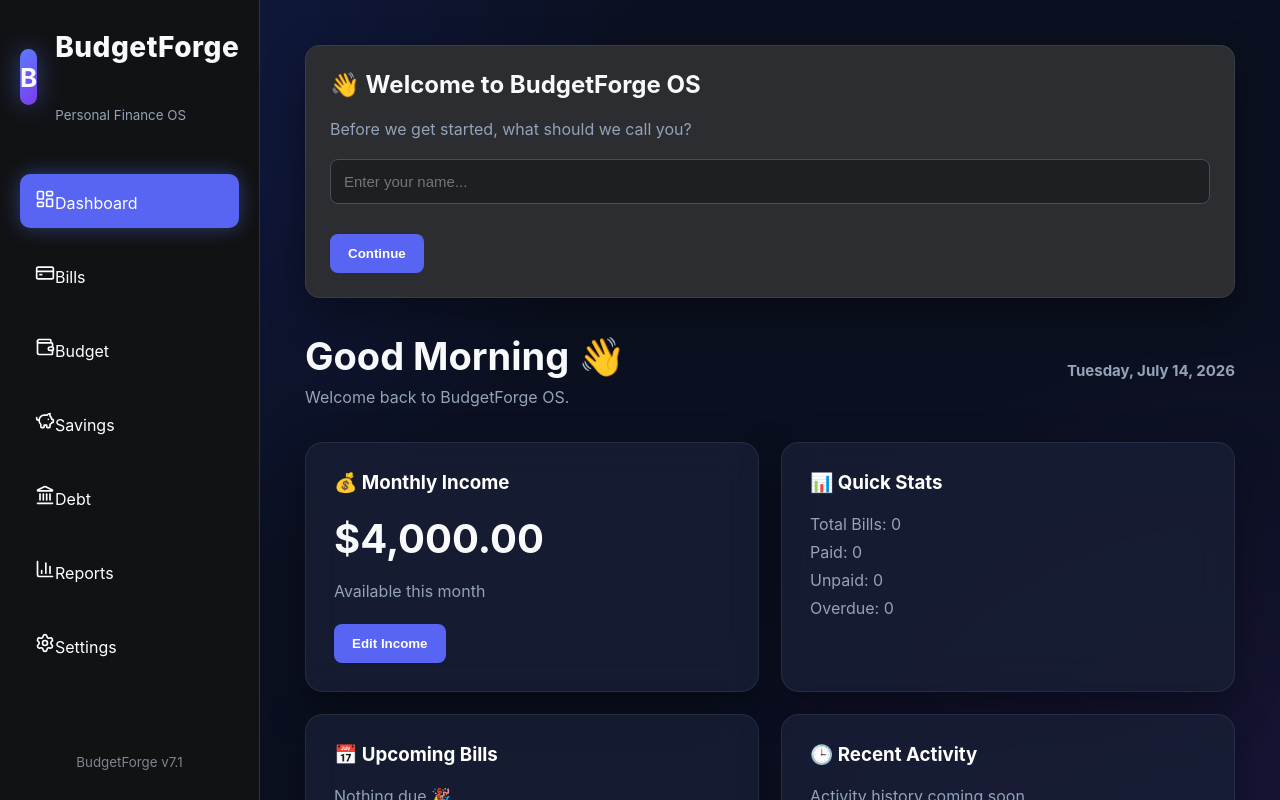
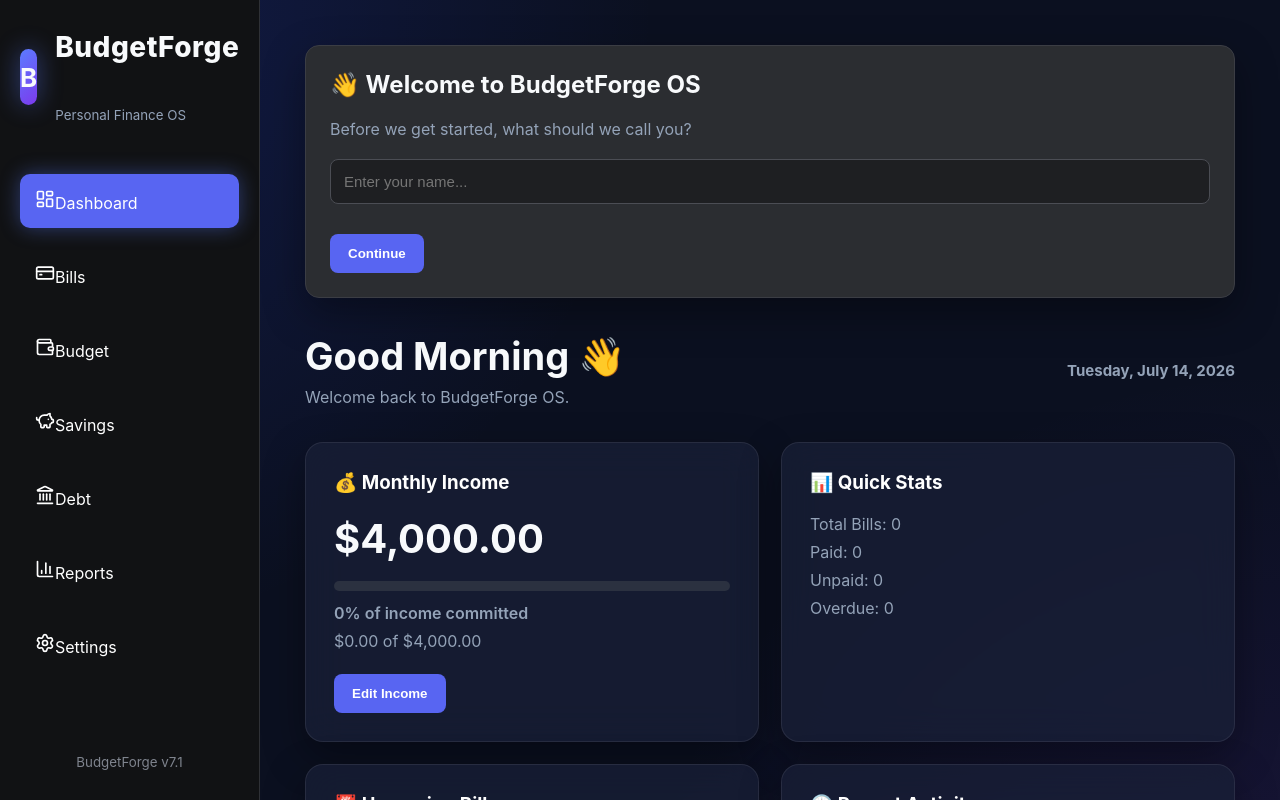
Before and after one commit to river-log/BudgetForge, a React (Vite) app: page / in a window 1280 px wide. Shown: the top 800 px of the page. Built offline with nearby package versions, Linux system fonts and the light colour scheme.

Commit message:
Version 14.2 - Added budget utilization widget and progress tracking

```diff
--- a/src/pages/DashboardPage.jsx
+++ b/src/pages/DashboardPage.jsx
@@ -74,10 +74,11 @@ function DashboardPage({
 
       <WidgetGrid>
         <IncomeWidget
-          income={monthlyIncome}
-          setIncome={setMonthlyIncome}
-          showToast={showToast}
-        />
+  income={monthlyIncome}
+  bills={bills}
+  setIncome={setMonthlyIncome}
+  showToast={showToast}
+/>
 
         <QuickStatsWidget bills={bills} />
 
--- a/src/widgets/IncomeWidget.jsx
+++ b/src/widgets/IncomeWidget.jsx
@@ -2,11 +2,32 @@ import { useState } from "react";
 
 function IncomeWidget({
   income,
+  bills,
   setIncome,
   showToast,
 }) {
   const [editing, setEditing] = useState(false);
   const [value, setValue] = useState(income);
+
+  const totalBills = bills.reduce(
+    (sum, bill) => sum + Number(bill.amount || 0),
+    0
+  );
+
+  const percentUsed =
+    income > 0
+      ? (totalBills / income) * 100
+      : 0;
+
+  const progressWidth = Math.min(percentUsed, 100);
+
+  let barColor = "#22c55e";
+
+  if (percentUsed >= 80) {
+    barColor = "#ef4444";
+  } else if (percentUsed >= 50) {
+    barColor = "#f59e0b";
+  }
 
   function saveIncome() {
     const newIncome = Number(value);
@@ -36,7 +57,56 @@ function IncomeWidget({
             })}
           </h1>
 
-          <p>Available this month</p>
+          <div
+            style={{
+              width: "100%",
+              height: "10px",
+              background: "#2b3140",
+              borderRadius: "999px",
+              overflow: "hidden",
+              marginTop: "18px",
+            }}
+          >
+            <div
+              style={{
+                width: `${progressWidth}%`,
+                height: "100%",
+                background: barColor,
+                transition: "all .3s ease",
+              }}
+            />
+          </div>
+
+          <p
+            style={{
+              marginTop: "12px",
+              fontWeight: "600",
+            }}
+          >
+            {percentUsed.toFixed(0)}% of income committed
+            {percentUsed > 100 && (
+              <span style={{ color: "#ef4444" }}>
+                {" "}
+                (Over Budget)
+              </span>
+            )}
+          </p>
+
+          <p
+            style={{
+              color: "var(--muted)",
+            }}
+          >
+            {totalBills.toLocaleString("en-US", {
+              style: "currency",
+              currency: "USD",
+            })}{" "}
+            of{" "}
+            {income.toLocaleString("en-US", {
+              style: "currency",
+              currency: "USD",
+            })}
+          </p>
 
           <button
             style={{ marginTop: "15px" }}
```
